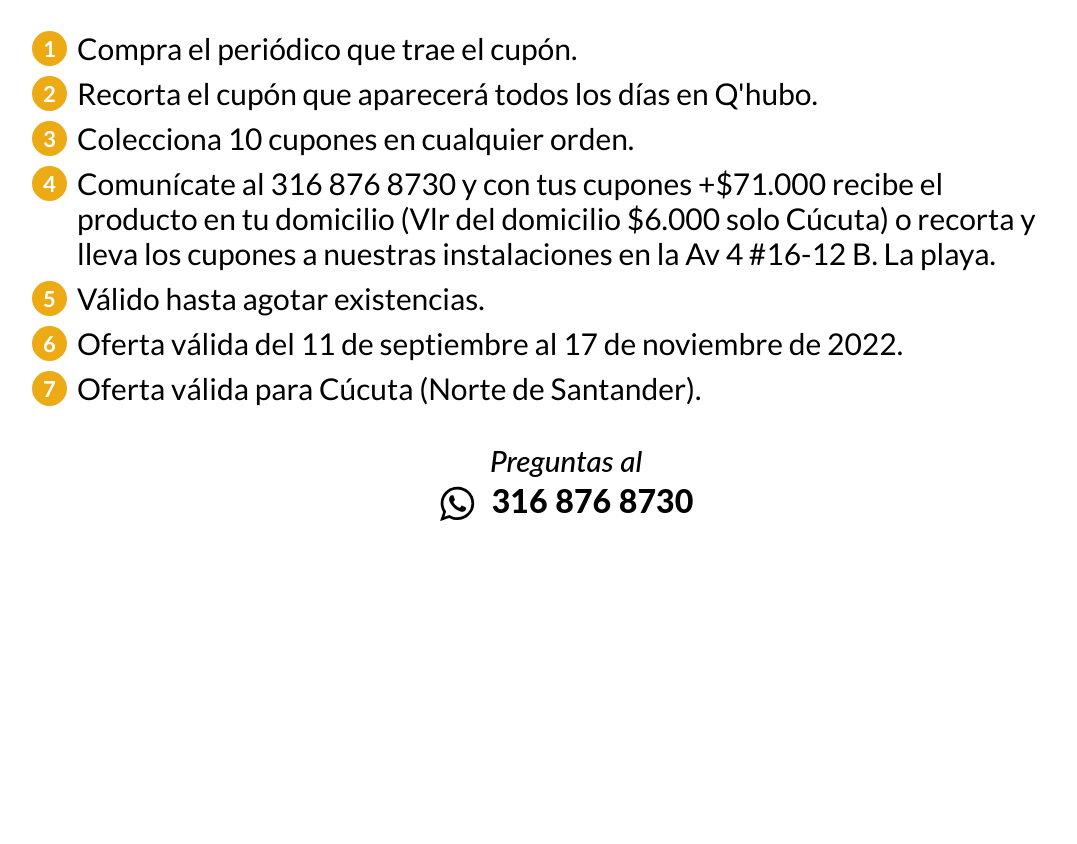
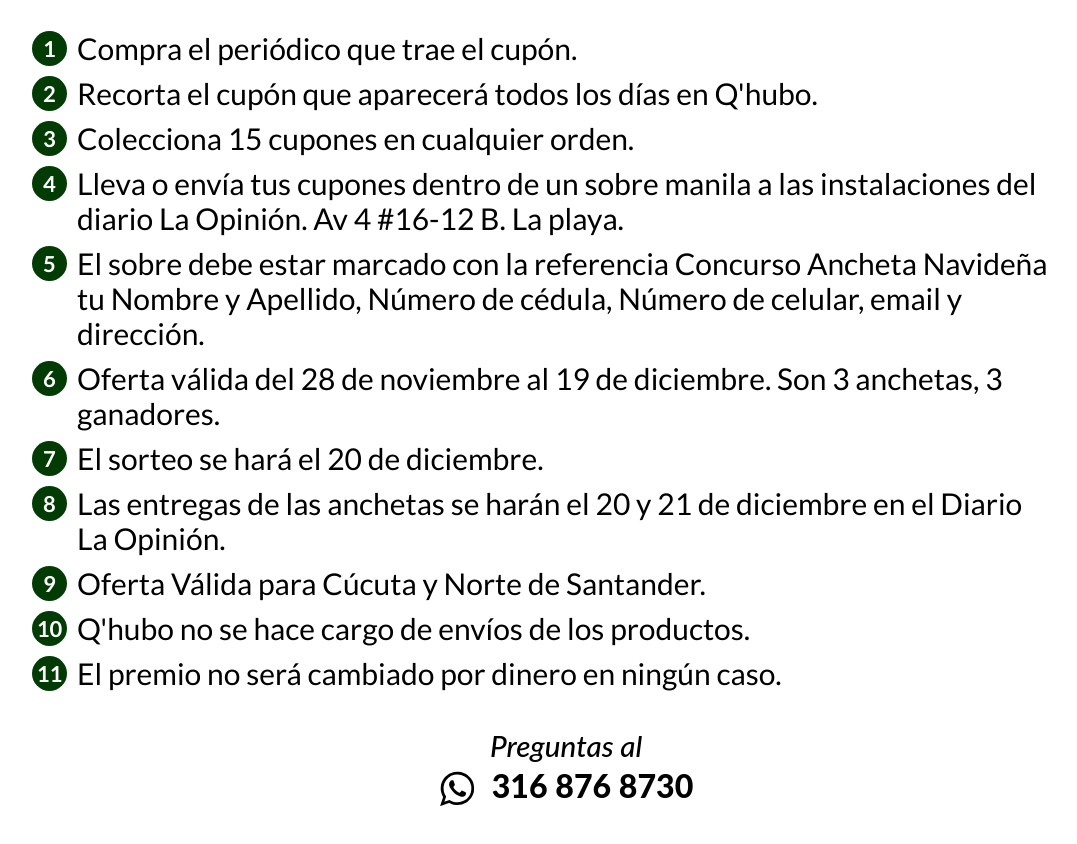
Before and after one commit to johnsi15/chica-qhubo, a Next.js app: page /promociones in a window 1280 px wide. Shown: the part 506-1350 px from the top of the page, without its empty margins (73-1150 px from the left). Before the commit the page ends 1081 px from the top, so only its background shows below. Built offline with nearby package versions, Linux system fonts and the light colour scheme; no server answers.

Commit message:
Add promotion navidad

```diff
--- a/pages/promociones.js
+++ b/pages/promociones.js
@@ -9,7 +9,7 @@
         <div className={styles.header}>
           <div className={styles.banner}>
             <Image
-              src='/optativos/bg-balon-2-d.png'
+              src='/optativos/navidad_d.png'
               alt='Colecciona los cupones de Qhubo'
               width={1110}
               height={300}
@@ -17,7 +17,7 @@
           </div>
           <div className={styles.bannerMobile}>
             <Image
-              src='/optativos/bg-balon-2-m.png'
+              src='/optativos/navidad_m.png'
               alt='Colecciona los cupones de Qhubo'
               width={320}
               height={100}
@@ -75,20 +75,36 @@
               Recorta el cupón que aparecerá todos los días en Q'hubo.
             </div>
             <div className={styles.item}>
-              Colecciona 10 cupones en cualquier orden.
+              Colecciona 15 cupones en cualquier orden.
             </div>
             <div className={styles.item}>
-              Comunícate al 316 876 8730 y con tus cupones +$71.000 recibe el
-              producto en tu domicilio (Vlr del domicilio $6.000 solo Cúcuta) o
-              recorta y lleva los cupones a nuestras instalaciones en la Av 4
-              #16-12 B. La playa.
-            </div>
-            <div className={styles.item}>Válido hasta agotar existencias.</div>
-            <div className={styles.item}>
-              Oferta válida del 11 de septiembre al 17 de noviembre de 2022.
+              Lleva o envía tus cupones dentro de un sobre manila a las
+              instalaciones del diario La Opinión. Av 4 #16-12 B. La playa.
             </div>
             <div className={styles.item}>
-              Oferta válida para Cúcuta (Norte de Santander).
+              El sobre debe estar marcado con la referencia Concurso Ancheta
+              Navideña tu Nombre y Apellido, Número de cédula, Número de
+              celular, email y dirección.
+            </div>
+            <div className={styles.item}>
+              Oferta válida del 28 de noviembre al 19 de diciembre. Son 3
+              anchetas, 3 ganadores.
+            </div>
+            <div className={styles.item}>
+              El sorteo se hará el 20 de diciembre.
+            </div>
+            <div className={styles.item}>
+              Las entregas de las anchetas se harán el 20 y 21 de diciembre en
+              el Diario La Opinión.
+            </div>
+            <div className={styles.item}>
+              Oferta Válida para Cúcuta y Norte de Santander.
+            </div>
+            <div className={styles.item}>
+              Q'hubo no se hace cargo de envíos de los productos.
+            </div>
+            <div className={styles.item}>
+              El premio no será cambiado por dinero en ningún caso.
             </div>
           </div>
         </div>
--- a/styles/Promociones.module.css
+++ b/styles/Promociones.module.css
@@ -131,7 +131,7 @@
   content: counter(item);
   position: absolute;
   /* background: transparent linear-gradient(180deg, #FFC532 17%, #FF9126 44%, #FF6A1E 69%, #FF5118 88%, #FF4917 100%) 0% 0% no-repeat padding-box; */
-  background: #ECAA14;
+  background: #023B04;
   border-radius: 18px;
   opacity: 1;
   width: 35px;
```
Also changed, not shown: public/optativos/navidad_d.png (added), public/optativos/navidad_m.png (added).
